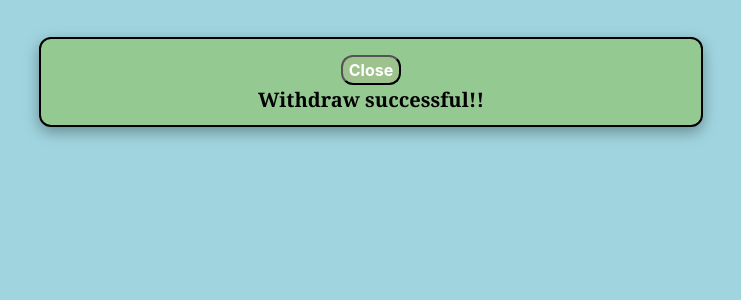
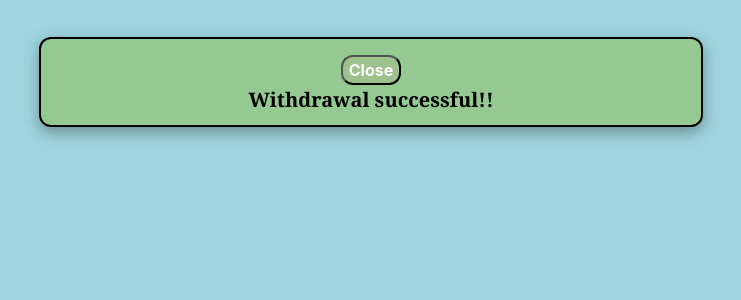
Before and after one commit to MrTitan444/Shimmy.shimmy.bank, a Flask app: page /withdraw in a window 1280 px wide. Shown: the part 436-736 px from the top of the page, without its empty margins (269-1010 px from the left). Run offline with Flask 3, Linux system fonts and the light colour scheme; the visitor is signed in with stand-in values (Sample User, id 1); parts of the project's set-up code (start-up, migrations or seed data) failed here and were passed over.

Commit message:
jfdjsdbfsbfksdf

```diff
--- a/Shimmy Shimmy Bank/Shimmy.shimmy.bank/website/functions.py
+++ b/Shimmy Shimmy Bank/Shimmy.shimmy.bank/website/functions.py
@@ -196,7 +196,7 @@ def withdraw_(user,amt):
     a=cursor.fetchall()[-1]
     a=int(a[0])
     if amt>a:
-        session['withdarw']=False
+        session['s_withdraw']=False
         return False
     else:
         #table - date, amt, particular, balance,cid, to
@@ -204,7 +204,7 @@ def withdraw_(user,amt):
         q=f'insert into t_sb_{user['cid']}'
         q+=' values(sysdate(),%s,2,%s,%s,"Self")'%(amt,a-amt,tid)
         cursor.execute(q)
-        session['withdraw']=True
+        session['s_withdraw']=True
         return True
 
 def deposit_(user,amt):
--- a/Shimmy Shimmy Bank/Shimmy.shimmy.bank/website/templates/deposit.html
+++ b/Shimmy Shimmy Bank/Shimmy.shimmy.bank/website/templates/deposit.html
@@ -23,13 +23,13 @@
                 </div></center>
                 {% block submit %}<center><button type="submit" class="btn btn-info" @click="submitForm"><b><a style="text-decoration: none;color: white;">Confirm Transfer</a></b></button></center>{% endblock %}
             </form>
-            {% if session.get('s_transfer')==True %}
+            {% if session.get('deposit_')==True %}
               <dialog open style="width: 95%; height: 90px; top: 300px; left: 0; border: 2px solid rgb(0, 0, 0); border-radius: 12px;; background-color: rgb(148, 201, 146); box-shadow: rgba(0, 0, 0, 0.35) 0px 5px 15px;">
                 <form method="dialog" open>
                   <center> <button class="Close-button" aria-label="Close" style="background-color: rgb(157, 194, 141); border-radius: 12px; color: rgb(255, 255, 255); cursor: pointer;"><b>Close</b></button></center>
                   <center><p style="font-family: Cambria, Cochin, Georgia, Times, 'Times New Roman', serif; color: rgb(0, 0, 0);font-size: 20px;"><b>Deposit successful!!</b></p></center>
               </dialog>
-              {% set dummy=session.pop('s_transfer') %}
+              {% set dummy=session.pop('deposit_') %}
             {% endif %}
             <br>
           </div>
--- a/Shimmy Shimmy Bank/Shimmy.shimmy.bank/website/templates/withdraw.html
+++ b/Shimmy Shimmy Bank/Shimmy.shimmy.bank/website/templates/withdraw.html
@@ -23,21 +23,23 @@
                 </div></center>
                 <center><button type="submit" value="submitForm" class="btn btn-info" @click="submitForm"><b><a style="text-decoration: none;color: white;">Confirm Transfer</a></b></button></center><br>
             </form>
-            {% if session.get('withdraw')==True %}
+            {% if session.get('s_withdraw')==True %}
               <dialog open style="width: 95%; height: 90px; top: 300px; left: 0; border: 2px solid rgb(0, 0, 0); border-radius: 12px;; background-color: rgb(148, 201, 146); box-shadow: rgba(0, 0, 0, 0.35) 0px 5px 15px;">
                 <form method="dialog" open>
                   <center> <button class="Close-button" aria-label="Close" style="background-color: rgb(157, 194, 141); border-radius: 12px; color: rgb(255, 255, 255); cursor: pointer;"><b>Close</b></button></center>
-                  <center><p style="font-family: Cambria, Cochin, Georgia, Times, 'Times New Roman', serif; color: rgb(0, 0, 0);font-size: 20px;"><b>Withdraw successful!!</b></p></center>
+                  <center><p style="font-family: Cambria, Cochin, Georgia, Times, 'Times New Roman', serif; color: rgb(0, 0, 0);font-size: 20px;"><b>Withdrawal successful!!</b></p></center>
               </dialog>
-              {% set dummy=session.pop('withdraw') %}
-            {% else %}
+              {% set dummy=session.pop('s_withdraw') %}
+            {% endif %}
+
+            {% if session.get('s_withdraw')==False %}
               <dialog open style="width: 95%; height: 90px; top: 300px; left: 0; border: 2px solid rgb(0, 0, 0); border-radius: 12px;; background-color: rgb(243, 95, 95); box-shadow: rgba(0, 0, 0, 0.35) 0px 5px 15px;">
                 <form method="dialog" open>
                   <center> <button class="Close-button" aria-label="Close" style="background-color: rgb(157, 194, 141); border-radius: 12px; color: rgb(255, 255, 255); cursor: pointer;"><b>Close</b></button></center>
-                  <center><p style="font-family: Cambria, Cochin, Georgia, Times, 'Times New Roman', serif; color: rgb(0, 0, 0);font-size: 20px;"><b>Insufficient Funds</b></p></center>
+                  <center><p style="font-family: Cambria, Cochin, Georgia, Times, 'Times New Roman', serif; color: rgb(0, 0, 0);font-size: 20px;"><b>Insufficient Funds.</b></p></center>
               </dialog>
-              {% set dummy=session.pop('withdraw') %}
-          {% endif %}
+              {% set dummy=session.pop('s_withdraw') %}
+            {% endif %}
           </div>
           </div>
         </div>
--- a/Shimmy Shimmy Bank/Shimmy.shimmy.bank/website/views.py
+++ b/Shimmy Shimmy Bank/Shimmy.shimmy.bank/website/views.py
@@ -104,8 +104,6 @@ def s_transfer_btn():
     if t:
         send_mail_d(get_reciever_id(s_no),s_amt)
         send_mail_w(session['user'],s_amt)
-    else:
-        flash('Error','Error')
     return render_template('transfer.html')
 
 
@@ -116,7 +114,8 @@ def withdraw():
 @views.route('/withdraw_btn',methods=['POST'])
 def withdraw_btn():
     amt=int(request.form['amt'])
-    withdraw_(session['user'],amt)
+    if withdraw_(session['user'],amt):
+        send_mail_w(session['user'],amt)
     return render_template('withdraw.html')
 
 @views.route('/deposit',methods=['GET'])
@@ -127,4 +126,5 @@ def deposit():
 def deposit_btn():
     amt=request.form['amt']
     deposit_(session['user'],amt)
+    send_mail_d(session['user'],amt)
     return render_template('deposit.html')
```
